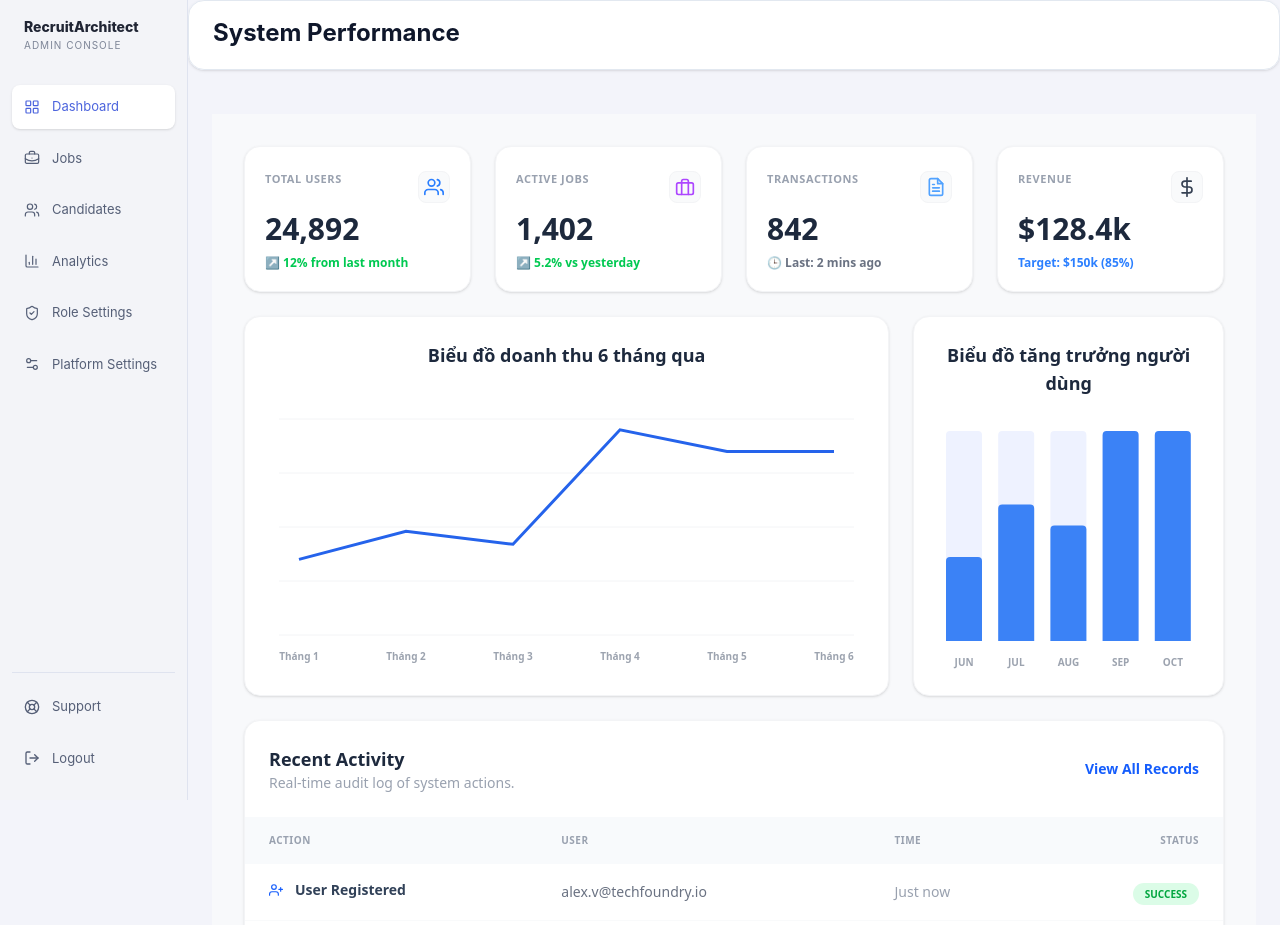
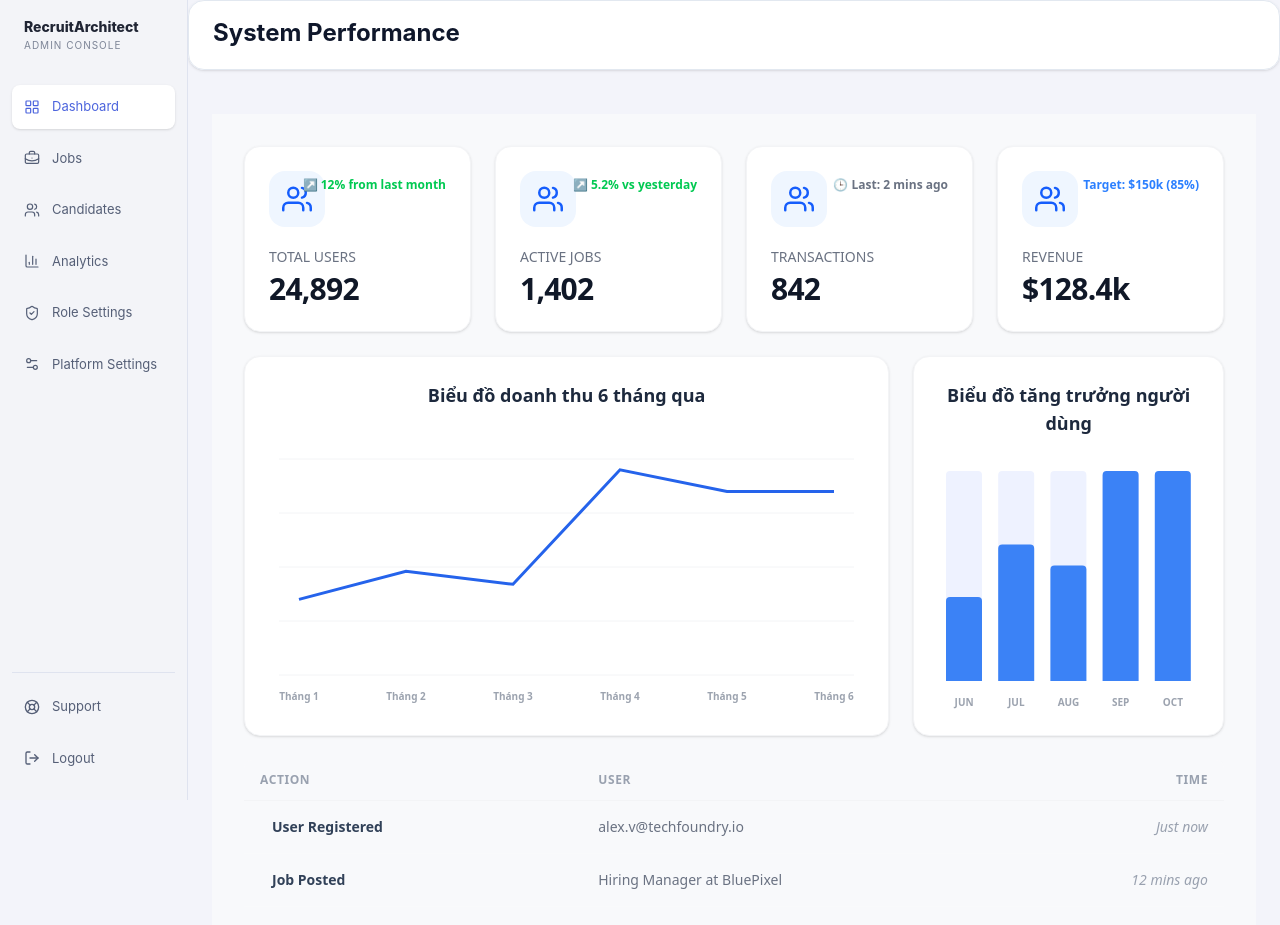
Before and after one commit to baohuy6505/JobBrain, a React app in the folder frontend/: page /admin/dashboard in a window 1280 px wide. Shown: the top 925 px of the page. Built offline with nearby package versions, Linux system fonts and the light colour scheme; the HTML template or start-up script is replaced by a standard one.

Commit message:
fix bug and update

```diff
--- a/frontend/src/mock/userData.js
+++ b/frontend/src/mock/userData.js
@@ -1,18 +1,23 @@
-import { HiOutlineDocumentText, HiOutlineEye, HiOutlineCalendar, HiOutlineChartBar } from "react-icons/hi";
+import {
+  HiOutlineDocumentText,
+  HiOutlineEye,
+  HiOutlineCalendar,
+  HiOutlineChartBar,
+} from "react-icons/hi";
 
 export const mockUserData = {
-    profile: {
-      welcomeMessage: "Chào mừng trở lại! Bạn có 3 lời mời phỏng vấn mới.",
-      },
+  profile: {
+    welcomeMessage: "Chào mừng trở lại! Bạn có 3 lời mời phỏng vấn mới.",
+  },
   stats: [
-   {
+    {
       id: 1,
       type: "APPLIED_JOBS", // Dùng type để định danh
       title: "Việc đã nộp",
       value: "48",
       percent: "+12%",
       isIncrease: true,
-      badgeMode: false
+      badgeMode: false,
     },
     {
       id: 2,
@@ -21,7 +26,7 @@ export const mockUserData = {
       value: "1,204",
       percent: "+5%",
       isIncrease: true,
-      badgeMode: false
+      badgeMode: false,
     },
     {
       id: 3,
@@ -30,7 +35,7 @@ export const mockUserData = {
       value: "3",
       percent: "MỚI",
       isIncrease: true,
-      badgeMode: true
+      badgeMode: true,
     },
     {
       id: 4,
@@ -39,16 +44,82 @@ export const mockUserData = {
       value: "76%",
       percent: "-2%",
       isIncrease: false,
-      badgeMode: false
+      badgeMode: false,
+    },
+  ],
+  statsDashBoardAdmin: [
+    {
+      id: 1,
+      title: "TOTAL USERS",
+      value: "24,892",
+      trend: "↗ 12% from last month",
+      trendColor: "text-green-500",
+    },
+    {
+      id: 2,
+      title: "ACTIVE JOBS",
+      value: "1,402",
+      trend: "↗ 5.2% vs yesterday",
+      trendColor: "text-green-500",
+    },
+    {
+      id: 3,
+      title: "TRANSACTIONS",
+      value: "842",
+      trend: "🕒 Last: 2 mins ago",
+      trendColor: "text-gray-500",
+    },
+    {
+      id: 4,
+      title: "REVENUE",
+      value: "$128.4k",
+      trend: "Target: $150k (85%)",
+      trendColor: "text-blue-500",
     },
   ],
   applications: [
-    { id: 1, company: "TechVina Corp", role: "Senior UI Designer", date: "12/10/2024", status: "ACCEPTED" },
-    { id: 2, company: "Global Soft", role: "Frontend Lead", date: "10/10/2024", status: "INTERVIEW" },
-    { id: 3, company: "Solaris AI", role: "Product Manager", date: "08/10/2024", status: "PENDING" },
-    { id: 4, company: "Fintech Pro", role: "UX Researcher", date: "05/10/2024", status: "REJECTED" },
-    { id: 5, company: "Fintech Pro", role: "UX Researcher", date: "05/10/2024", status: "REJECTED" },
-    { id: 6, company: "Fintech Pro", role: "UX Researcher", date: "05/10/2024", status: "REJECTED" },
+    {
+      id: 1,
+      company: "TechVina Corp",
+      role: "Senior UI Designer",
+      date: "12/10/2024",
+      status: "ACCEPTED",
+    },
+    {
+      id: 2,
+      company: "Global Soft",
+      role: "Frontend Lead",
+      date: "10/10/2024",
+      status: "INTERVIEW",
+    },
+    {
+      id: 3,
+      company: "Solaris AI",
+      role: "Product Manager",
+      date: "08/10/2024",
+      status: "PENDING",
+    },
+    {
+      id: 4,
+      company: "Fintech Pro",
+      role: "UX Researcher",
+      date: "05/10/2024",
+      status: "REJECTED",
+    },
+    {
+      id: 5,
+      company: "Fintech Pro",
+      role: "UX Researcher",
+      date: "05/10/2024",
+      status: "REJECTED",
+    },
+    {
+      id: 6,
+      company: "Fintech Pro",
+      role: "UX Researcher",
+      date: "05/10/2024",
+      status: "REJECTED",
+    },
   ],
 
   // Các thông báo bên cột phải
@@ -77,12 +148,11 @@ export const mockUserData = {
   ],
 };
 
-
 export const mockProfileData = {
   skills: ["React", "Tailwind", "TypeScript", "Node.js"],
   cv: {
     fileName: "CV_2024_Main.pdf",
-    uploadedAt: "Jan 12, 2024"
+    uploadedAt: "Jan 12, 2024",
   },
   experiences: [
     {
@@ -91,7 +161,8 @@ export const mockProfileData = {
       time: "PRESENT",
       role: "Senior Developer at TechMind",
       location: "San Francisco, CA • Full-time",
-      description: "Leading the core architecture team for the SaaS recruitment platform. Scaling distributed systems to handle 2M+ active candidates."
+      description:
+        "Leading the core architecture team for the SaaS recruitment platform. Scaling distributed systems to handle 2M+ active candidates.",
     },
     {
       id: 2,
@@ -99,7 +170,8 @@ export const mockProfileData = {
       time: "2020 — 2022",
       role: "Full Stack Engineer at CloudScale",
       location: "Remote • Contract",
-      description: "Developed responsive dashboards using React and Node.js. Optimized database queries resulting in 40% performance boost."
+      description:
+        "Developed responsive dashboards using React and Node.js. Optimized database queries resulting in 40% performance boost.",
     },
     {
       id: 3,
@@ -107,11 +179,10 @@ export const mockProfileData = {
       time: "2016 — 2020",
       role: "B.Sc. in Computer Science",
       location: "University of Engineering",
-      description: "First Class Honors • Specialized in Software Engineering"
-    }
-  ]
+      description: "First Class Honors • Specialized in Software Engineering",
+    },
+  ],
 };
-
 
 // export const mockFetchWalletData = () => {
 //   return new Promise((resolve) => {
--- a/frontend/src/pages/Admin/Dashboard/AdminDashboard.jsx
+++ b/frontend/src/pages/Admin/Dashboard/AdminDashboard.jsx
@@ -10,186 +10,104 @@ import {
 } from "react-icons/fi";
 import RevenueChart from "../../../components/admin/DashBoard/RevenueChart";
 import UserGrowthChart from "../../../components/admin/DashBoard/UserGrowthChart";
+import StatsGrid from "../../../components/common/StatsGrid";
+import { mockUserData } from "../../../mock/userData";
+import DataTable from "../../../components/common/JobTable";
 
-// --- 1. MOCK DATA ---
-const statsData = [
-  {
-    title: "TOTAL USERS",
-    value: "24,892",
-    trend: "↗ 12% from last month",
-    trendColor: "text-green-500",
-    icon: <FiUsers className="w-5 h-5 text-blue-500" />,
-    borderColor: "border-green-400",
-  },
-  {
-    title: "ACTIVE JOBS",
-    value: "1,402",
-    trend: "↗ 5.2% vs yesterday",
-    trendColor: "text-green-500",
-    icon: <FiBriefcase className="w-5 h-5 text-purple-500" />,
-    borderColor: "border-purple-500",
-  },
-  {
-    title: "TRANSACTIONS",
-    value: "842",
-    trend: "🕒 Last: 2 mins ago",
-    trendColor: "text-gray-500",
-    icon: <FiFileText className="w-5 h-5 text-blue-400" />,
-    borderColor: "border-blue-400",
-  },
-  {
-    title: "REVENUE",
-    value: "$128.4k",
-    trend: "Target: $150k (85%)",
-    trendColor: "text-blue-500",
-    icon: <FiDollarSign className="w-5 h-5 text-gray-700" />,
-    borderColor: "border-transparent",
-  },
-];
+const statConfig = {
+  APPLIED_JOBS: { icon: FiUsers },
+  PROFILE_VIEWS: { icon: FiBriefcase },
+  INTERVIEW_INVITES: { icon: FiFileText },
+  RESPONSE_RATE: { icon: FiDollarSign },
+};
 
 const activityData = [
   {
     action: "User Registered",
     user: "alex.v@techfoundry.io",
     time: "Just now",
-    status: "SUCCESS",
-    icon: <FiUserPlus className="text-blue-600" />,
   },
   {
     action: "Job Posted",
     user: "Hiring Manager at BluePixel",
     time: "12 mins ago",
-    status: "PENDING",
-    icon: <FiFileText className="text-purple-600" />,
   },
   {
     action: "Payment Received",
     user: "Sarah Connor (Premium)",
     time: "25 mins ago",
-    status: "SUCCESS",
-    icon: <FiDollarSign className="text-blue-600" />,
   },
   {
     action: "User Registered",
     user: "marc.jacobs@creative.co",
     time: "1 hour ago",
-    status: "SUCCESS",
-    icon: <FiUserPlus className="text-blue-600" />,
   },
   {
     action: "Job Moderation",
     user: "System Bot (Flagged)",
     time: "2 hours ago",
-    status: "REJECTED",
-    icon: <FiActivity className="text-gray-500" />,
+  },
+];
+// Cấu hình các cột cho bảng Activity
+const activityColumns = [
+  {
+    label: "ACTION",
+    key: "action",
+    render: (row) => (
+      <div className="flex items-center gap-3 font-bold text-slate-700">
+        <span className="text-lg">{row.icon}</span>
+        {row.action}
+      </div>
+    ),
+  },
+  {
+    label: "USER",
+    key: "user",
+    render: (row) => <span className="text-gray-500">{row.user}</span>,
+  },
+  {
+    label: "TIME",
+    key: "time",
+    render: (row) => <span className="text-gray-400 italic">{row.time}</span>,
   },
 ];
 
-// --- 2. SUB-COMPONENTS ---
-
-const StatCard = ({ title, value, trend, trendColor, icon, borderColor }) => (
-  <div
-    className={`bg-white rounded-2xl p-5 shadow-sm border border-gray-100 relative overflow-hidden`}
-  >
-    <div
-      className={`absolute top-0 left-0 right-0 h-1 ${borderColor} bg-gradient-to-r`}
-    ></div>
-    <div className="flex justify-between items-start mb-2 mt-1">
-      <h3 className="text-[11px] font-bold text-gray-400 uppercase tracking-wider">
-        {title}
-      </h3>
-      <div className="w-8 h-8 rounded-lg bg-gray-50 border border-gray-100 flex items-center justify-center">
-        {icon}
-      </div>
-    </div>
-    <h2 className="text-3xl font-extrabold text-slate-800 mb-2">{value}</h2>
-    <p className={`text-xs font-semibold ${trendColor}`}>{trend}</p>
-  </div>
-);
-
-const ActivityTable = () => {
-  const getStatusBadge = (status) => {
-    switch (status) {
-      case "SUCCESS":
-        return (
-          <span className="px-3 py-1 text-[10px] font-bold bg-green-100 text-green-600 rounded-full">
-            SUCCESS
-          </span>
-        );
-      case "PENDING":
-        return (
-          <span className="px-3 py-1 text-[10px] font-bold bg-yellow-100 text-yellow-600 rounded-full">
-            PENDING
-          </span>
-        );
-      case "REJECTED":
-        return (
-          <span className="px-3 py-1 text-[10px] font-bold bg-red-100 text-red-600 rounded-full">
-            REJECTED
-          </span>
-        );
-      default:
-        return null;
-    }
-  };
-
-  return (
-    <div className="bg-white rounded-2xl shadow-sm border border-gray-100 mt-6 overflow-hidden">
-      <div className="p-6 flex flex-col sm:flex-row justify-between items-start sm:items-center gap-4">
-        <div>
-          <h3 className="text-lg font-bold text-slate-800">Recent Activity</h3>
-          <p className="text-sm text-gray-400">
-            Real-time audit log of system actions.
-          </p>
-        </div>
-        <button className="text-sm font-bold text-blue-600 hover:text-blue-800">
-          View All Records
-        </button>
-      </div>
-
-      <div className="overflow-x-auto">
-        <table className="w-full text-left border-collapse">
-          <thead>
-            <tr className="bg-[#F8FAFC] text-[10px] font-bold text-gray-400 uppercase tracking-wider">
-              <th className="p-4 pl-6 font-semibold">ACTION</th>
-              <th className="p-4 font-semibold">USER</th>
-              <th className="p-4 font-semibold">TIME</th>
-              <th className="p-4 pr-6 font-semibold text-right">STATUS</th>
-            </tr>
-          </thead>
-          <tbody className="divide-y divide-gray-50">
-            {activityData.map((row, idx) => (
-              <tr key={idx} className="hover:bg-gray-50/50 transition-colors">
-                <td className="p-4 pl-6 text-sm font-bold text-slate-700 flex items-center gap-3">
-                  {row.icon}
-                  {row.action}
-                </td>
-                <td className="p-4 text-sm text-gray-500">{row.user}</td>
-                <td className="p-4 text-sm text-gray-400">{row.time}</td>
-                <td className="p-4 pr-6 text-right">
-                  {getStatusBadge(row.status)}
-                </td>
-              </tr>
-            ))}
-          </tbody>
-        </table>
-      </div>
-    </div>
-  );
-};
 
 const AdminDashboard = () => {
+  // chuyển đổi dữ liệu statsData thành định dạng phù hợp với StatsGrid
+  const transformedStats = mockUserData.statsDashBoardAdmin.map((stat) => {
+    // Lấy Icon từ từ điển statConfig dựa trên type
+    const config = statConfig[stat.type] || statConfig["APPLIED_JOBS"];
+    // Tự định nghĩa màu sắc cho từng loại (để Admin trông chuyên nghiệp hơn)
+    const styleMap = {
+      APPLIED_JOBS: { color: "text-blue-600", bg: "bg-blue-50" },
+      ACTIVE_JOBS: { color: "text-emerald-600", bg: "bg-emerald-50" },
+      INTERVIEW_INVITES: { color: "text-amber-600", bg: "bg-amber-50" },
+      RESPONSE_RATE: { color: "text-purple-600", bg: "bg-purple-50" },
+    };
+    const style = styleMap[stat.type] || styleMap.APPLIED_JOBS;
+    return {
+      id: stat.id,
+      title: stat.title,
+      value: stat.value,
+      icon: config.icon,
+      iconColor: style.color,
+      iconBgColor: style.bg,
+      badge: (
+        <span className={`text-xs font-bold ${stat.trendColor}`}>
+          {stat.trend}
+        </span>
+      ),
+    };
+  });
+
   return (
     <div className="min-h-screen bg-[#F8F9FB] p-4 md:p-8 font-sans">
       <div className="max-w-7xl mx-auto space-y-6">
-        {/*phần hiển thị các thống kê chính của hệ thống  */}
-        <div className="grid grid-cols-1 sm:grid-cols-2 lg:grid-cols-4 gap-4 md:gap-6">
-          {statsData.map((stat, idx) => (
-            <StatCard key={idx} {...stat} />
-          ))}
-        </div>
+        {/* CÁCH DÙNG ĐÚNG: Truyền nguyên mảng transformedStats vào 1 lần duy nhất */}
+        <StatsGrid items={transformedStats} />
 
-        {/*phần hiển thị biểu đồ thống kê */}
+        {/* Các phần Chart và Table bên dưới giữ nguyên... */}
         <div className="grid grid-cols-1 lg:grid-cols-3 gap-6">
           <div className="lg:col-span-2">
             <RevenueChart />
@@ -199,7 +117,7 @@ const AdminDashboard = () => {
           </div>
         </div>
 
-        <ActivityTable />
+        <DataTable columns={activityColumns} data={activityData} />
       </div>
     </div>
   );
```
